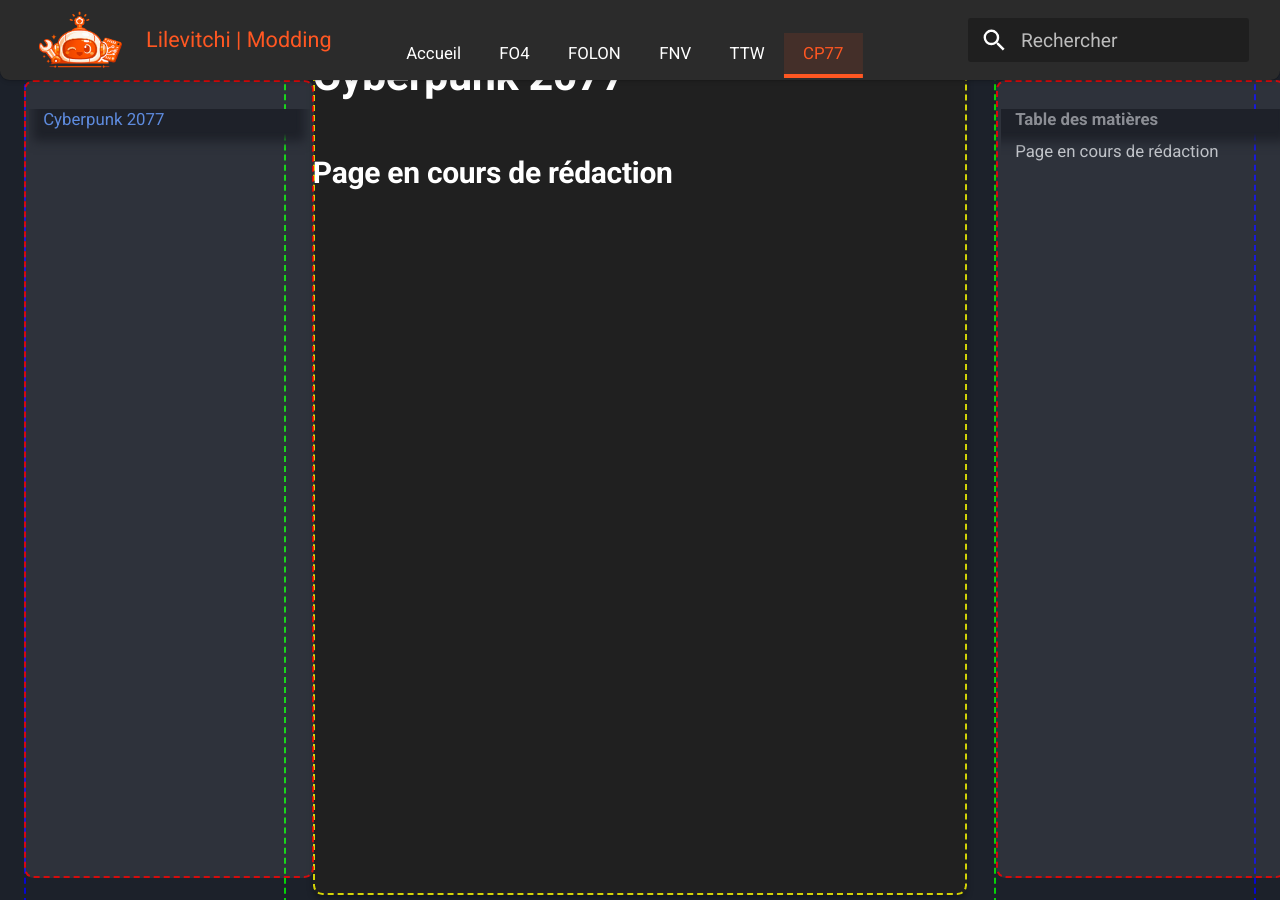
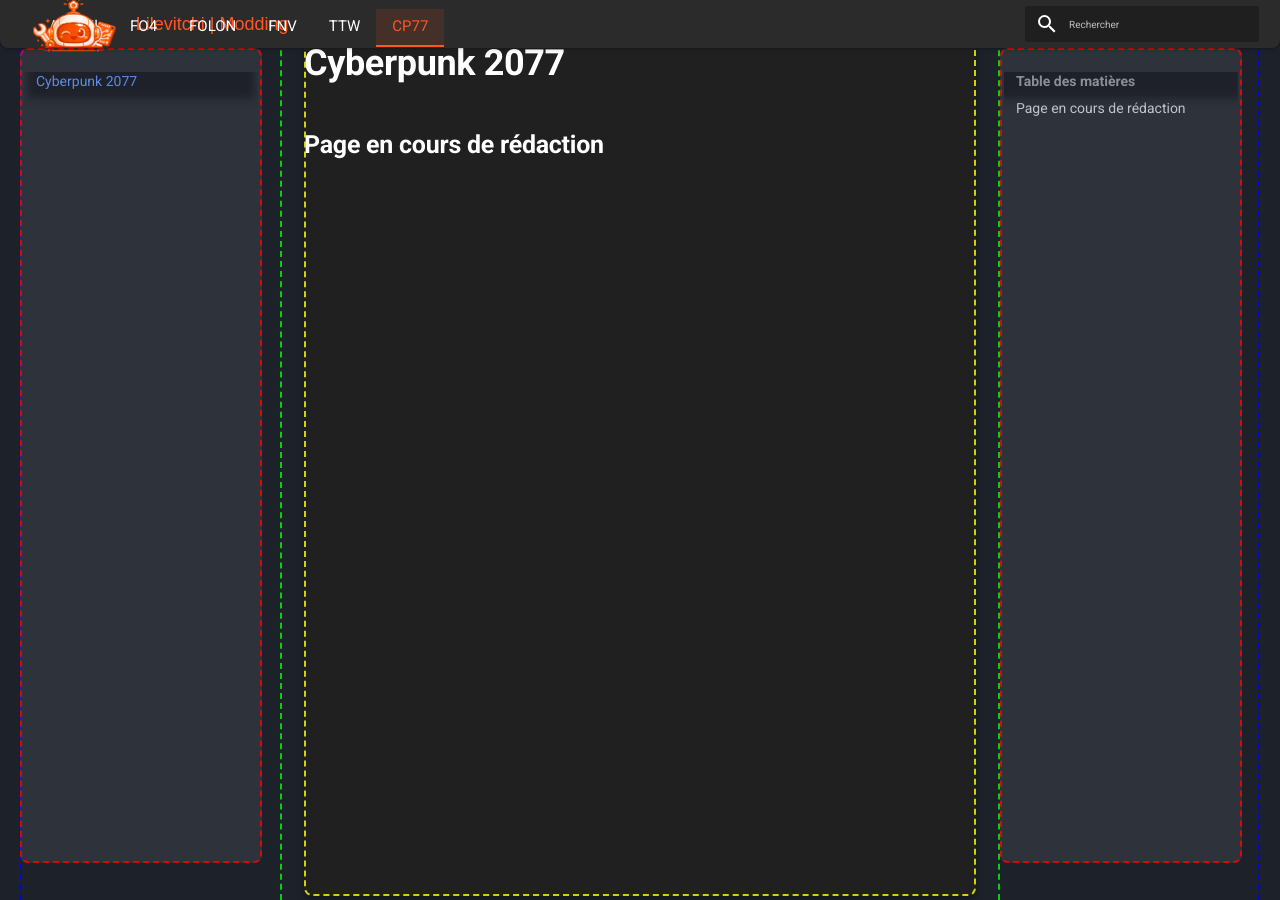
Before and after one commit to Lilevitchi/lilevitchi.github.io, an MkDocs documentation site: the page built from docs/cyberpunk/index.md, in a window 1280 px wide and 900 px high. Built offline with MkDocs 1.6.1 and Material for MkDocs 9.7.7, drawn with Linux system fonts in a browser that asks for light colours.

Commit message:
Update extra.css

```diff
--- a/docs/stylesheets/extra.css
+++ b/docs/stylesheets/extra.css
@@ -72,10 +72,10 @@
    TYPOGRAPHIE — BASE RESPONSIVE
    ==============================*/
 
-html,
+/*html,
 body {
   font-size: 24px !important;
-}
+}*/
 
 [data-md-color-scheme] body {
   background-color: var(--bg-page);
@@ -118,12 +118,16 @@
   background-color: rgb(43, 43, 43);
   border-bottom-left-radius: var(--radius-sm);
   border-bottom-right-radius: var(--radius-sm);
-  height: 80px !important;
+  height: 48px !important;
   outline: 1px solid rgba(0, 0, 0, 0.1);
   box-shadow: 0 2px 4px 0 rgba(0, 0, 0, 0.13);
   border: 1px solid transparent;
 
   transition: all 187ms cubic-bezier(0, 0, 0, 1);
+}
+
+ [data-md-color-scheme] .md-header * {
+  font-size: inherit;
 }
 
 /* Contenu interne du header */
@@ -141,13 +145,15 @@
   display: flex;
   align-items: center;
   max-width: 100%;
-  padding-right: var(--space-lg);
+  width: 100%;
 }
 
 /* Logo */
 [data-md-color-scheme] .md-logo img {
   height: 60px;
+  width: auto;
   display: block;
+  transition: transform 187ms ease;
 }
 
 /* Logo Hover */
@@ -164,6 +170,7 @@
 
 /* Texte du titre */
 [data-md-color-scheme] .md-header__title .md-ellipsis {
+  font-family: Arial, Helvetica, sans-serif;
   color: var(--accent);
   font-size: var(--font-base-size);
   font-weight: normal;
```
